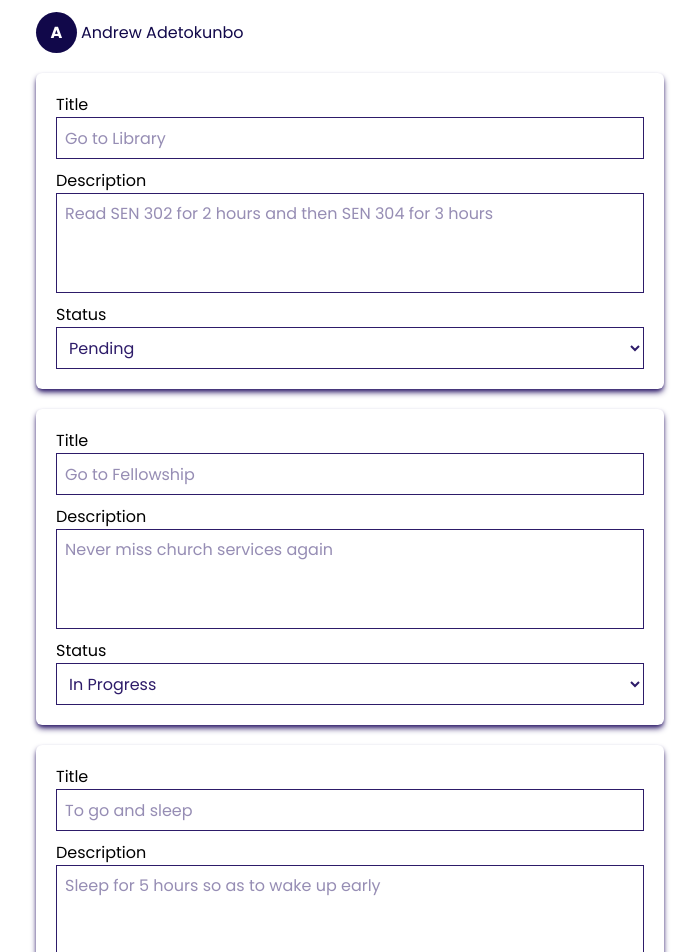
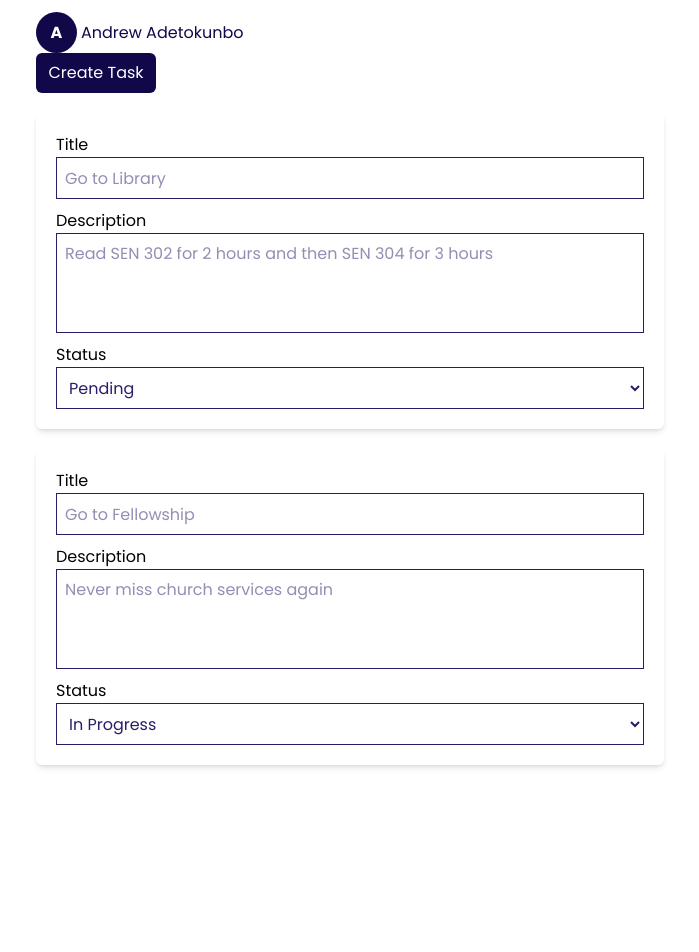
Before and after one commit to BusandCode/DailyLoad, a Next.js app: page /dashboard in a window 1280 px wide. Shown: the top 952 px of the page, without its empty margins (290-989 px from the left). After the commit the page ends 800 px from the top, so only its background shows below. Built offline with nearby package versions, Linux system fonts and the light colour scheme.

Commit message:
Dashboard

```diff
--- a/app/dashboard/page.js
+++ b/app/dashboard/page.js
@@ -1,4 +1,5 @@
-import React from 'react'
+"use client"
+import React, { useState } from 'react'
 
 const page = () => {
   const tasks = [
@@ -19,17 +20,12 @@ const page = () => {
       time:"7am",
       status:"in progress",
       createdAt:new Date ("21/04/2025")
-    },
-    {
-      id:3,
-      title:"To go and sleep",
-      description:"Sleep for 5 hours so as to wake up early",
-      date:"3rd of June",
-      time:"11pm",
-      status:"completed",
-      createdAt:new Date ("22/04/2025")
-    },
+    }
 ]
+  const [newTask, setNewTask] = useState(false)
+  const handleCreateTask = ()=>{
+    setNewTask(true)
+  }
   return (
     <section className='bg-white w-full min-h-screen p-3 flex flex-col'>
       <div className='lg:w-1/2 mx-auto'>
@@ -39,10 +35,16 @@ const page = () => {
         <h1 className='text-[#11084a]'>Andrew Adetokunbo</h1>
       </div>
 
+      {/* Add Task Button */}
+      <div>
+        <button onClick={handleCreateTask}
+        className='bg-[#11084a] text-white text-[16px]
+        w-[120px] h-[40px] p-2 rounded-md'>Create Task</button>
+      </div>
       <div className='flex flex-col justify-center gap-[20px] mt-5'>
         {tasks.map(task=>(
           <div key={task.id} >
-            <div className='flex flex-col gap-[10px] shadow-[#2d1b69] shadow-md rounded-md p-5'>
+            <div className='flex flex-col gap-[10px]  shadow-md rounded-md p-5'>
               {/* Title */}
               <div className='flex flex-col justify-center items-start'>
               <label>Title</label>
--- a/components/WelcomeScreen.jsx
+++ b/components/WelcomeScreen.jsx
@@ -6,7 +6,6 @@ import LogoComponent from './LogoComponent'
 const WelcomeScreen = () => {
   return (
     <section>
-        <div className='flex flex-col justify-center items-center gap-6'>
         <div className='flex flex-col justify-center items-center'>
             <h1 className='text-[30px] font-bold'>Welcome to DailyLoad</h1>
             <h3 className='italic text-[15px] font-normal'>Your personal task tracker</h3>
@@ -22,7 +21,6 @@ const WelcomeScreen = () => {
           rounded-[10px] p-[10px] border-[1px] border-[#2d1b69]
           text-[17px] font-normal cursor-pointer text-[#11084a]'>Signup</Link>
         </div>
-      </div>
     </section>
   )
 }
```
